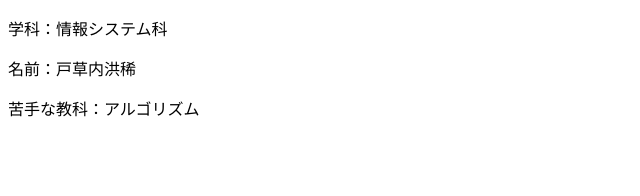
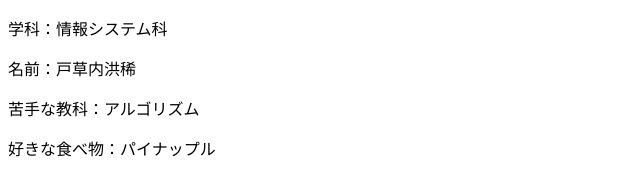
Before and after one commit to shinichiro2631/branch-test, a plain HTML site: page profile_B.html in a window 1280 px wide. Shown: the whole page, without its empty margins (0-640 px from the left). Drawn offline with Linux system fonts and the light colour scheme.

Commit message:
prolile_B.htmlの変更

```diff
--- a/profile_B.html
+++ b/profile_B.html
@@ -8,5 +8,6 @@
 <p>学科：情報システム科</p>
 <p>名前：戸草内洪稀</p>
 <p>苦手な教科：アルゴリズム</p>
+<p>好きな食べ物：パイナップル</p>
 </body>
 </html>
```
